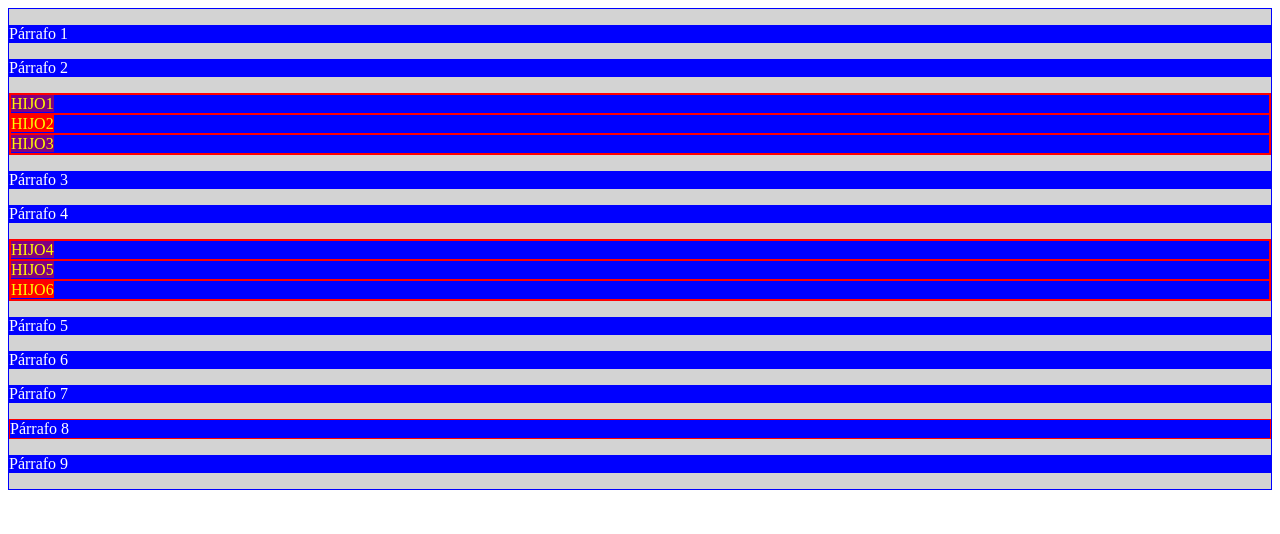
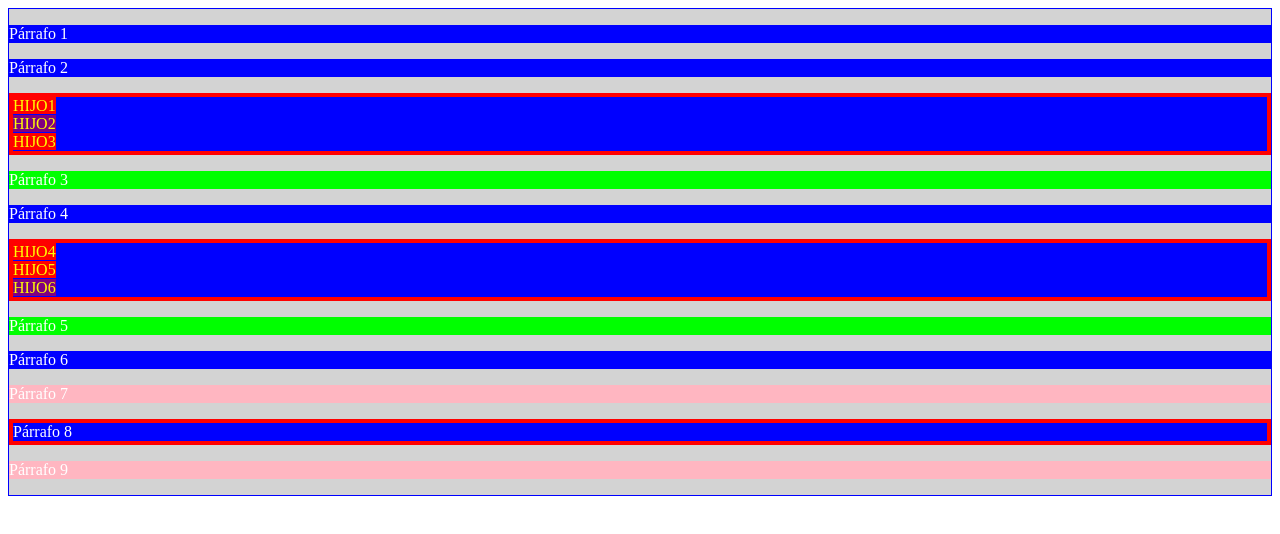
Before and after one commit to DainWs/2DAW_DIW, a plain HTML site: page 1Trimestre/Unit-3/Exercises/Worksheet-02/Exercise-05/index.html in a window 1280 px wide. Drawn offline with Linux system fonts and the light colour scheme.

Commit message:
exercises

```diff
--- a/1Trimestre/Unit-3/Exercises/Worksheet-02/Exercise-05/css/index.css
+++ b/1Trimestre/Unit-3/Exercises/Worksheet-02/Exercise-05/css/index.css
@@ -12,8 +12,8 @@ div div div a{
 }
 
 #abuelo { border: 1px solid blue; }
-#abuelo div { border: 1px solid red; }
-.padre > p { background-color: lime; }
-.madre > p { background-color: lightpink; }
+#abuelo > div { border: 4px solid red; }
+.padre + p { background-color: lime; }
+.madre ~ p { background-color: lightpink; }
 a[title] { background-color: red; }
-a[target=_blank] { background-color: purple; }
+a:not([target=_blank]) { background-color: purple; }
```
